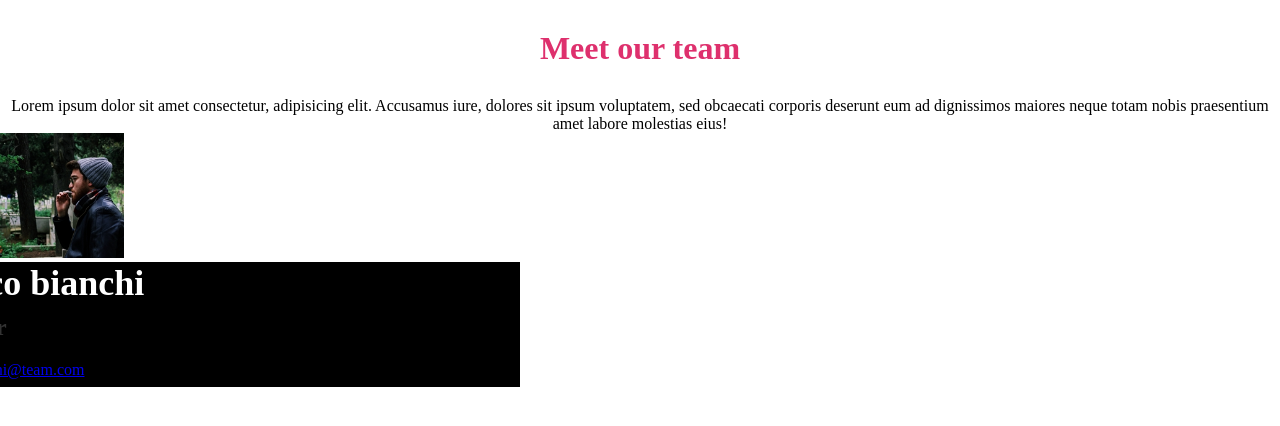
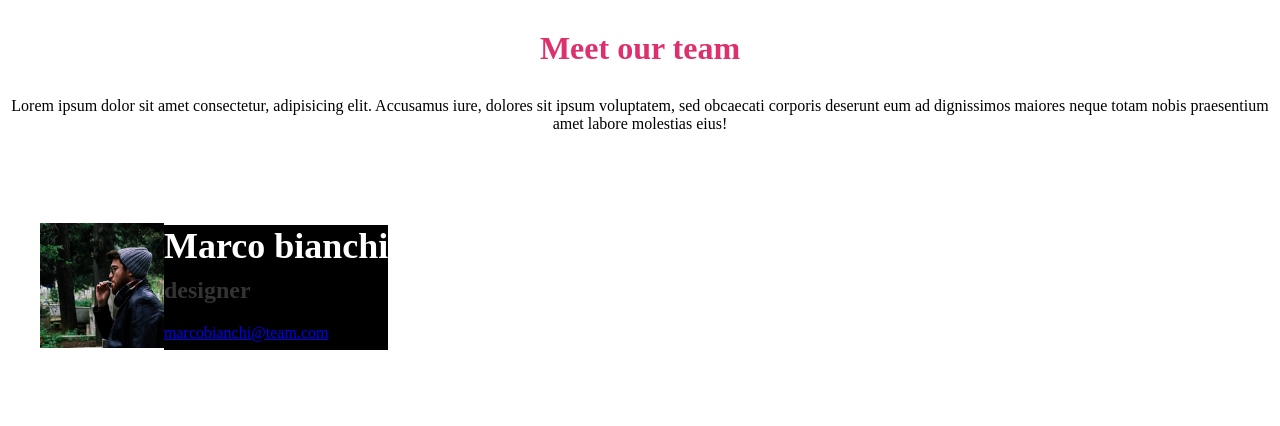
Before and after one commit to willymariino/js-our-team, a plain HTML site: page index.html in a window 1280 px wide. Drawn offline with Linux system fonts and the light colour scheme.

Commit message:
fixed card items

```diff
--- a/index.html
+++ b/index.html
@@ -27,7 +27,7 @@
 
         <div id="team-cards">
 
-            <div class="card-1">
+            <div class="card-item">
                 <div class="image-box">
                     <img src="img/male1.png" class="team-member-image" alt="">
                 </div>
```
